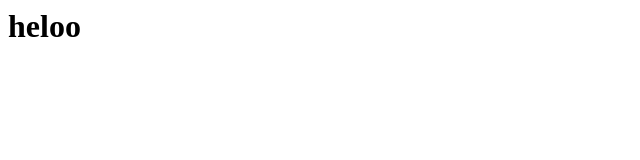
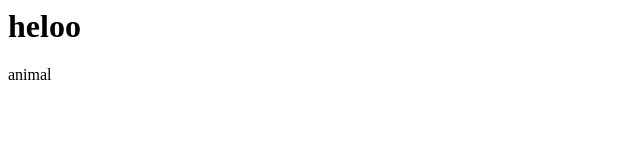
Before and after one commit to jayesh-parmar/program, a plain HTML site: page index.html in a window 1280 px wide. Shown: the full height of the page, 0-640 px from the left. Drawn offline with Linux system fonts and the light colour scheme.

Commit message:
add link

```diff
--- a/index.html
+++ b/index.html
@@ -1 +1,2 @@
 <h1>heloo</h1>
+<a>animal</a>
```
